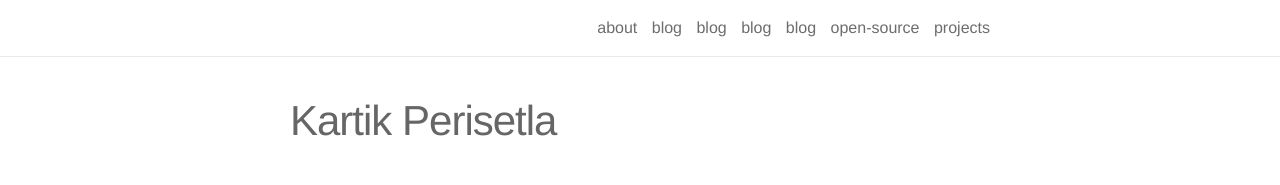
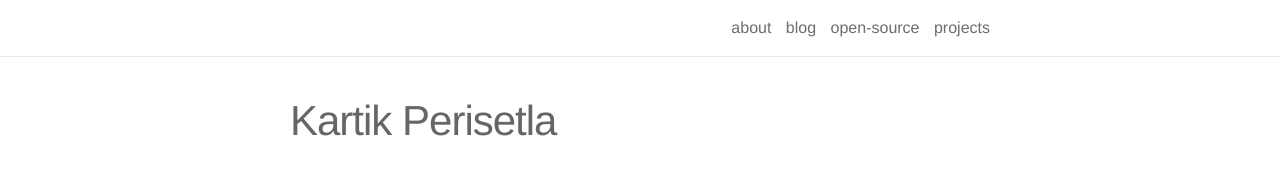
Before and after one commit to kartikperisetla/kartikperisetla.github.io, a Jekyll site: the page built from _pages/about.md, in a window 1280 px wide. Shown: the top 185 px of the page. Built offline with Jekyll 4.4.1, drawn with Linux system fonts in a browser that asks for light colours; nearby versions of some CDN libraries.

Commit message:
updating header links

```diff
--- a/_includes/header.html
+++ b/_includes/header.html
@@ -30,10 +30,12 @@
 
         <!-- Pages -->
         {% for page in site.pages %}
-          {% if page.title and page.url != "/" and page.url != "https://kartik-perisetla.medium.com/" %}
-            <a class="page-link" href="{{ page.url | prepend: site.baseurl | prepend: site.url }}">{{ page.title }}</a>
+          {% if page.url == "https://kartik-perisetla.medium.com/" %}
+            <a class="page-link" href="https://kartik-perisetla.medium.com/">blog</a>
           {% else %}
-          <a class="page-link" href="https://kartik-perisetla.medium.com/">blog</a>
+            {% if page.title and page.url != "/"%}
+              <a class="page-link" href="{{ page.url | prepend: site.baseurl | prepend: site.url }}">{{ page.title }}</a>
+            {% endif %}
           {% endif %}
         {% endfor %}
 
```
